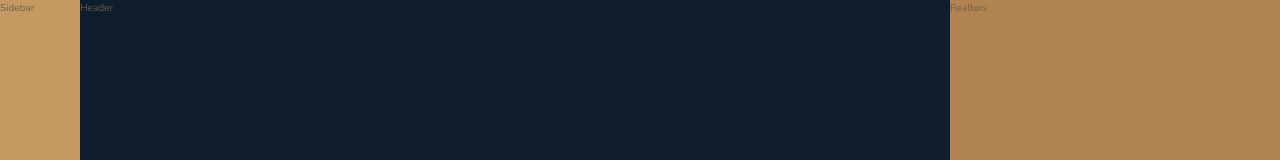
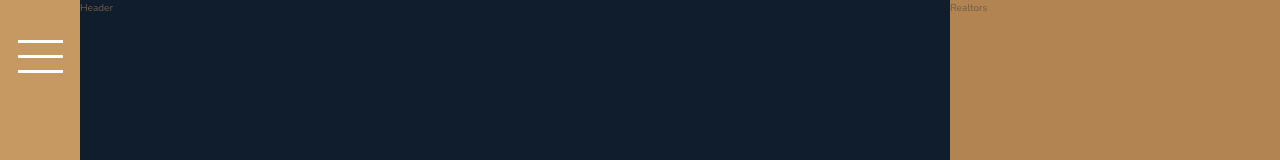
Before and after one commit to UThan/Nexter, a website: page index.html in a window 1280 px wide. Shown: the top 160 px of the page. Drawn offline with nearby package versions, Linux system fonts and the light colour scheme.

Commit message:
implementing sidebar section

```diff
--- a/index.html
+++ b/index.html
@@ -12,7 +12,11 @@
         <title>nexter &mdash; your home, your freedom</title>
     </head>
     <body class="container">
-        <div class="sidebar">Sidebar</div>
+        <div class="sidebar">
+            <button class="nav__btn">
+                <span></span>
+            </button>
+        </div>
         <header class="header">Header</header>
         <section class="realtors">Realtors</section>
         <section class="features">
--- a/sass/_base.scss
+++ b/sass/_base.scss
@@ -43,11 +43,6 @@ body{
     grid-template-rows: 80vh min-content 40vw repeat(3, min-content);
 }
 
-.sidebar{
-    background-color: $color-primary;
-    grid-row: 1 /-1;
-}
-
 .header{
     background-color: $color-secondary;
     grid-column: full-st/ col-end 6;
--- a/sass/_sidebar.scss
+++ b/sass/_sidebar.scss
@@ -0,0 +1,44 @@
+.sidebar{
+    background-color: $color-primary;
+    grid-row: 1 /-1;
+    display: flex;
+    justify-content: center;
+    align-items: start;
+}
+
+.nav__btn{
+    border: none;
+    cursor: pointer;
+    margin-top: 4rem;
+    padding: 1.5rem 0;
+    background-color: transparent;
+
+    > span{
+        border-radius: 1px;
+        display: block;
+        position: relative;
+        width: 4.5rem;
+        height: 3px;
+        background-color: $color-white;
+        &::before,&::after{
+            display: block;
+            content: '';
+            position: absolute;
+            height: 3px;
+            width: 4.5rem;
+            top: 0;
+            left: 0;
+            background-color: $color-white;
+        }
+
+        &::before{
+            transform: translateY(1.5rem);
+        }
+
+        &::after{
+            transform: translateY(-1.5rem);
+        }
+    }
+
+
+}
```
Also changed, not shown: css/main.css, 1 other file.
